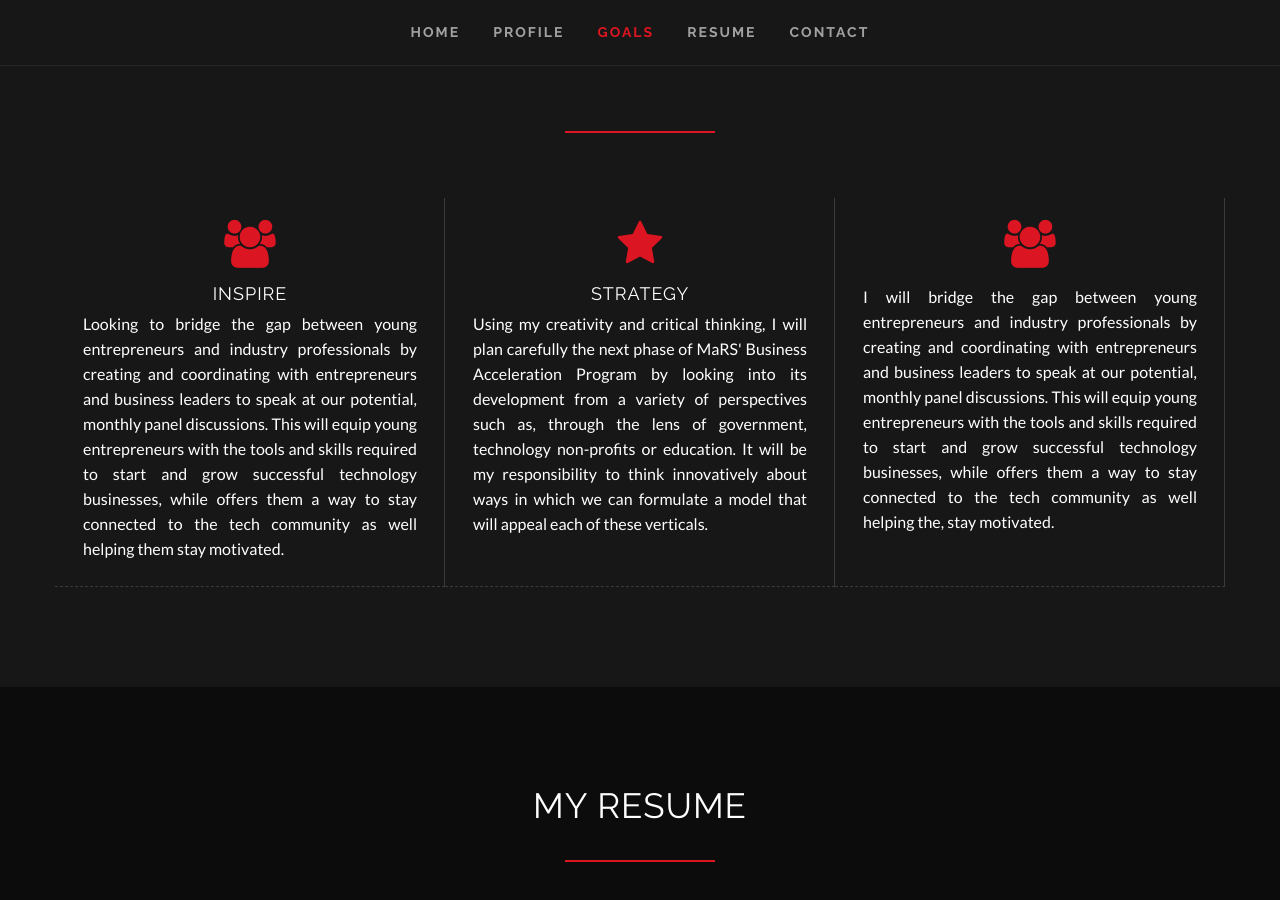
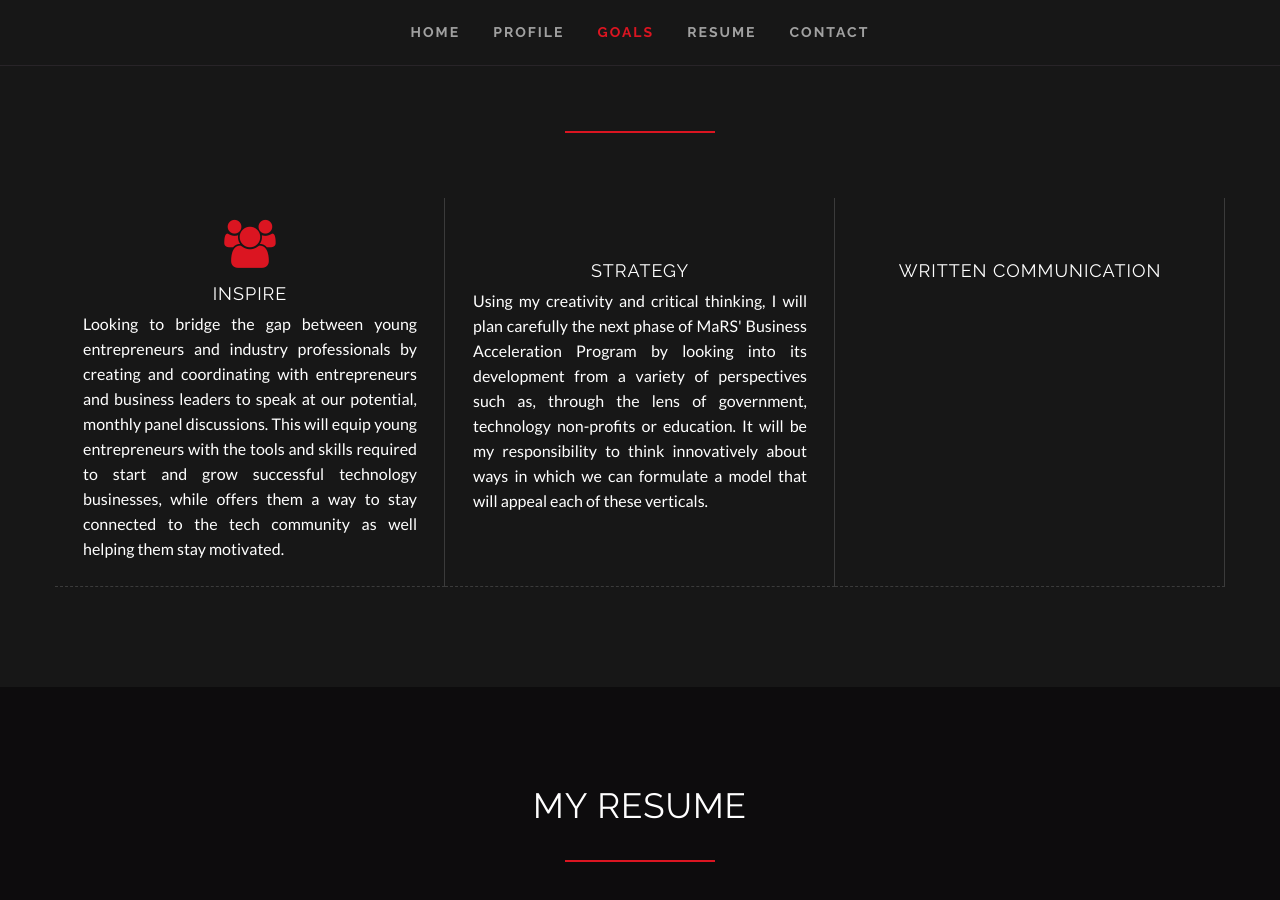
Before and after one commit to clearcareer/AhmadKhan, a Jekyll site: the page built from index.html, in a window 1280 px wide and 900 px high, scrolled down 2054 px. Built offline with Jekyll 4.4.1, drawn with Linux system fonts in a browser that asks for light colours; some web fonts are replaced.

Commit message:
Updated '/index.html' via CloudCannon

```diff
--- a/index.html
+++ b/index.html
@@ -16,11 +16,11 @@
     icon: group
     description: 'Looking to bridge the gap between young entrepreneurs and industry professionals by creating and coordinating with entrepreneurs and business leaders to speak at our potential, monthly panel discussions. This will equip young entrepreneurs with the tools and skills required to start and grow successful technology businesses, while offers them a way to stay connected to the tech community as well helping them stay motivated.'
   - name: Strategy
-    icon: star
+    icon: formula
     description: "Using my creativity and critical thinking, I will plan carefully the next phase of MaRS' Business Acceleration Program by looking into its development from a variety of perspectives such as, through the lens of government, technology non-profits or education. It will be my responsibility to think innovatively about ways in which we can formulate a model that will appeal each of these verticals."
-  - name: ''
-    icon: group
-    description: 'I will bridge the gap between young entrepreneurs and industry professionals by creating and coordinating with entrepreneurs and business leaders to speak at our potential, monthly panel discussions. This will equip young entrepreneurs with the tools and skills required to start and grow successful technology businesses, while offers them a way to stay connected to the tech community as well helping the, stay motivated.'
+  - name: Written Communication
+    icon: marker-2
+    description: ''
 education:
   - number: 1
     years: 2011-2016
```
